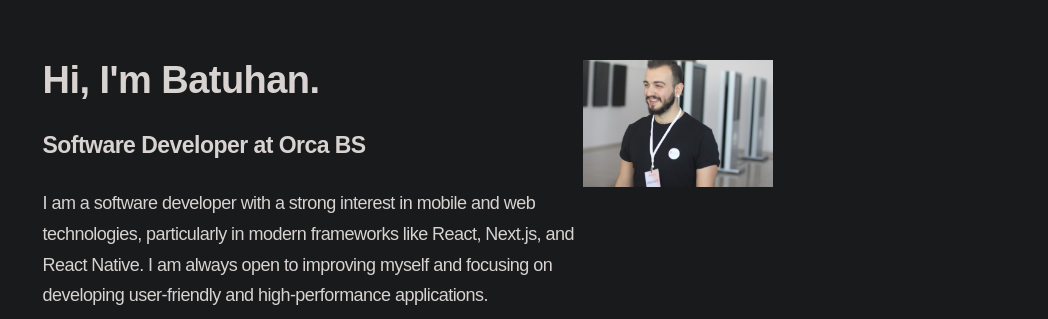
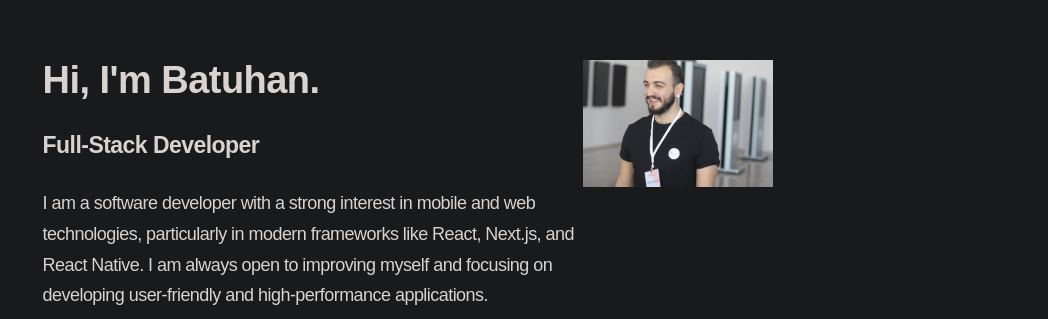
Before and after one commit to batuhangokalp/my-personal-website, a Gatsby site: page / in a window 1280 px wide. Shown: the top 319 px of the page, without its empty margins (232-1280 px from the left). Built offline with nearby package versions, Linux system fonts and the light colour scheme; Gatsby itself is replaced by a stand-in of ours; a web font is replaced by a local one.

Commit message:
Update snippet-card.component.jsx

```diff
--- a/src/components/snippet-card/snippet-card.component.jsx
+++ b/src/components/snippet-card/snippet-card.component.jsx
@@ -22,7 +22,7 @@ const SnippetCard = () => {
     <MainContainer>
       <div>
         <Title>Hi, I'm Batuhan.<CustomLink></CustomLink></Title>
-        <Snippet>Software Developer at <a href="http://www.orcabs.com/" target="_blank" rel="noopener noreferrer">Orca BS</a></Snippet>
+        <Snippet>Full-Stack Developer</Snippet>
         <Description>
           I am a software developer with a strong interest in mobile and web technologies, particularly in modern frameworks like React, Next.js, and React Native. I am always open to improving myself and focusing on developing user-friendly and high-performance applications.<br />
           I <b><ReactRotatingText items={['love React Native.', 'love swimming.', 'enjoy working on solving errors.', 'love basketball.', 'enjoy working on troubleshooting issues.']} /></b>
```
